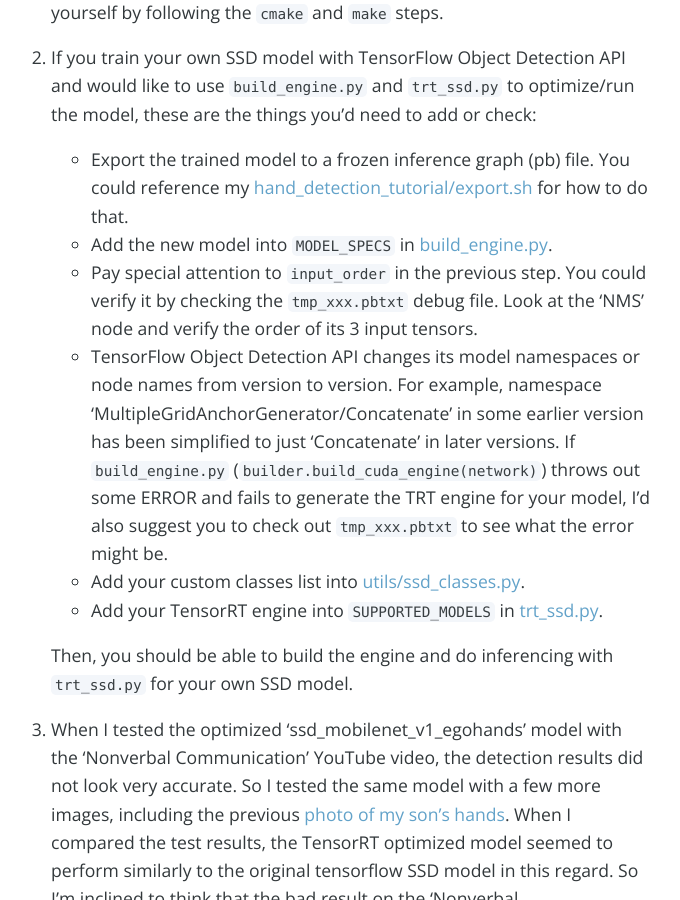
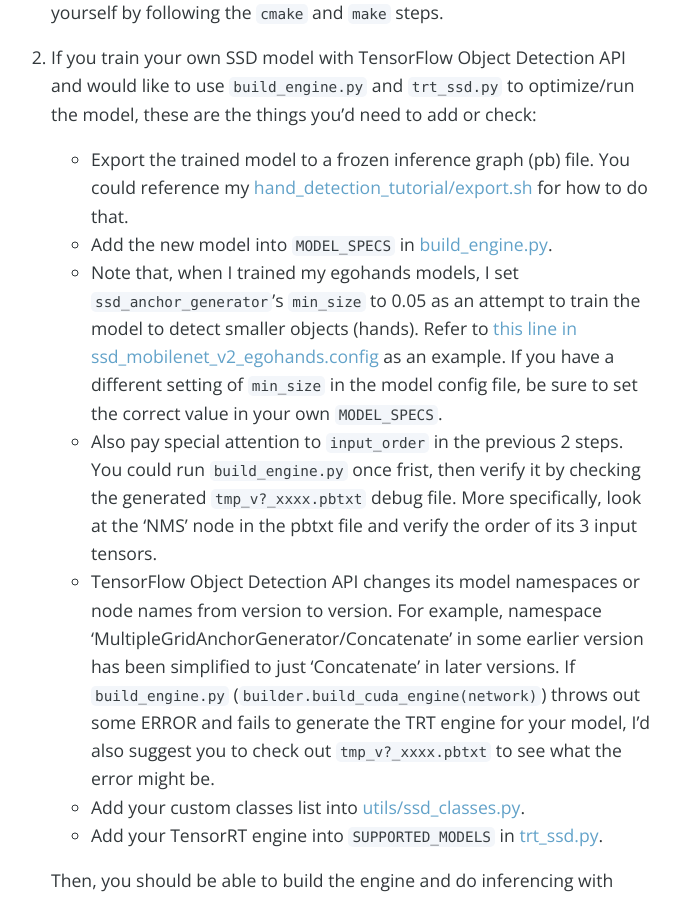
Before and after one commit to jkjung-avt/jkjung-avt.github.io, a Jekyll site: the page built from _posts/2019-11-17-tensorrt-ssd.md, in a window 1280 px wide and 900 px high, scrolled down 4496 px. Shown: the whole window, without its empty margins (309-989 px from the left). Built offline with Jekyll 4.4.1, drawn with Linux system fonts in a browser that asks for light colours; nearby versions of some CDN libraries; comment, search, counter and statistics services are not loaded; some of the changed text lies outside the part shown.

Commit message:
Add special notice on 'min_size'

```diff
--- a/_posts/2019-11-17-tensorrt-ssd.md
+++ b/_posts/2019-11-17-tensorrt-ssd.md
@@ -61,7 +61,7 @@ In short, my [build_engine.py](https://github.com/jkjung-avt/tensorrt_demos/blob
 
 * Load the tensorflow frozen inference graph (pb) file with graphsurgeon's `DynamicGraph` API.
 * Replace/merge unsupported layers using TensorRT plugins, by calling graphsurgeon's `creat_plugin()` and `collapse_namespaces()` APIs.  Note that all required TensorRT plugins for SSD models have been provided by NVIDIA.  Most of them, such as 'GridAnchor_TRT' and 'NMS_TRT', are already installed alongside TensorRT 5.x libraries, while 'FlattenConcat_TRT' needs to be explicitly loaded from `libflattenconcat.so` using python 'ctypes'.
-* Save the resulting model as a `tmp_xxx.uff` file.  Also save a `tmp_xxx.pbtxt` file for debugging.
+* Save the resulting model as a `tmp_v?_xxxx.uff` file.  Also save a `tmp_v?_xxxx.pbtxt` file for debugging.
 * Create the TensorRT engine from UFF by calling the `build_cuda_engine()` API.  Note that this call would take a rather long time to finish.  During the process, TensorRT would print a lot of timing related messages.  My guess is that, with user-specified maximum batch size and limit on memory footprint (`max_workspace_size`), TensorRT tries out various CUDA kernels and measures execution times for a given layer in the graph/model, and find the most efficient (or simply, the fastest) one to put into the final engine.
 * Serialize (i.e. save) the optimized TensorRT engine/model as a `xxx.bin` file.
 
@@ -81,8 +81,9 @@ Same as my previous TensorRT demos, [GoogLeNet](https://jkjung-avt.github.io/ten
 
    * Export the trained model to a frozen inference graph (pb) file.  You could reference my [hand_detection_tutorial/export.sh](https://github.com/jkjung-avt/hand-detection-tutorial/blob/master/export.sh) for how to do that.
    * Add the new model into `MODEL_SPECS` in [build_engine.py](https://github.com/jkjung-avt/tensorrt_demos/blob/master/ssd/build_engine.py).
-   * Pay special attention to `input_order` in the previous step.  You could verify it by checking the `tmp_xxx.pbtxt` debug file.  Look at the 'NMS' node and verify the order of its 3 input tensors.
-   * TensorFlow Object Detection API changes its model namespaces or node names from version to version.  For example, namespace 'MultipleGridAnchorGenerator/Concatenate' in some earlier version has been simplified to just 'Concatenate' in later versions.  If `build_engine.py` (`builder.build_cuda_engine(network)`) throws out some ERROR and fails to generate the TRT engine for your model, I'd also suggest you to check out `tmp_xxx.pbtxt` to see what the error might be.
+   * Note that, when I trained my egohands models, I set `ssd_anchor_generator`'s `min_size` to 0.05 as an attempt to train the model to detect smaller objects (hands).  Refer to [this line in ssd_mobilenet_v2_egohands.config](https://github.com/jkjung-avt/hand-detection-tutorial/blob/master/configs/ssd_mobilenet_v2_egohands.config#L32) as an example.  If you have a different setting of `min_size` in the model config file, be sure to set the correct value in your own `MODEL_SPECS`.
+   * Also pay special attention to `input_order` in the previous 2 steps.  You could run `build_engine.py` once frist, then verify it by checking the generated `tmp_v?_xxxx.pbtxt` debug file.  More specifically, look at the 'NMS' node in the pbtxt file and verify the order of its 3 input tensors.
+   * TensorFlow Object Detection API changes its model namespaces or node names from version to version.  For example, namespace 'MultipleGridAnchorGenerator/Concatenate' in some earlier version has been simplified to just 'Concatenate' in later versions.  If `build_engine.py` (`builder.build_cuda_engine(network)`) throws out some ERROR and fails to generate the TRT engine for your model, I'd also suggest you to check out `tmp_v?_xxxx.pbtxt` to see what the error might be.
    * Add your custom classes list into [utils/ssd_classes.py](https://github.com/jkjung-avt/tensorrt_demos/blob/master/utils/ssd_classes.py).
    * Add your TensorRT engine into `SUPPORTED_MODELS` in [trt_ssd.py](https://github.com/jkjung-avt/tensorrt_demos/blob/master/trt_ssd.py).
 
```
